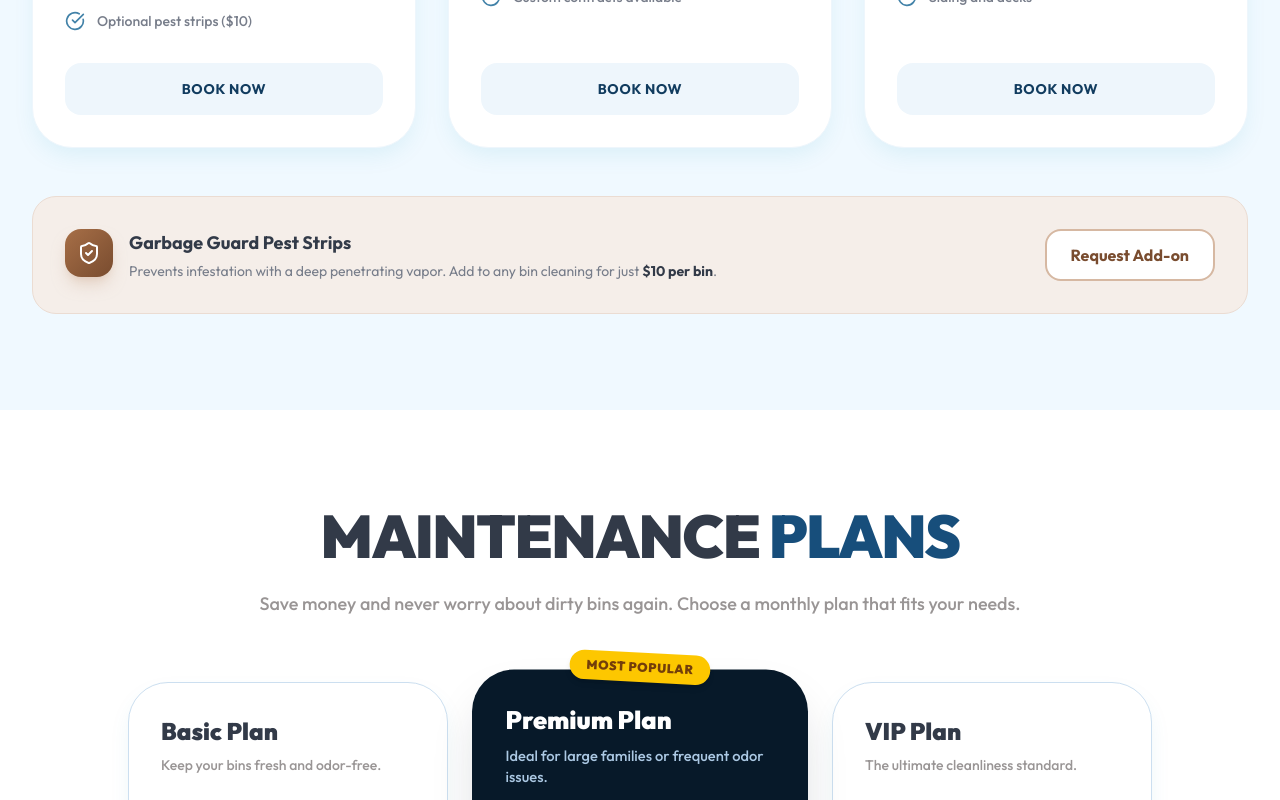
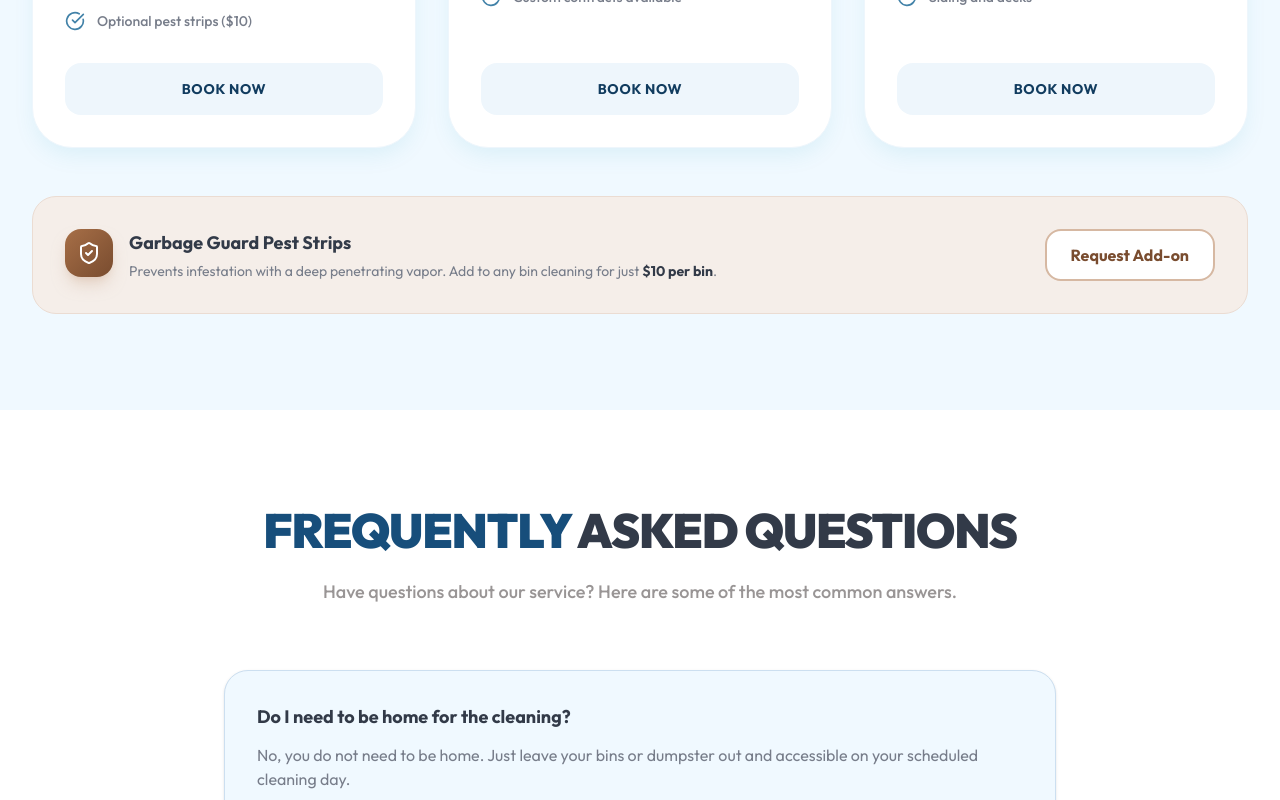
Before and after one commit to sambellettiere-ship-it/FACU, a Next.js app: page / in a window 1280 px wide. Shown: the part 2000-2800 px from the top of the page. Built offline with nearby package versions, Linux system fonts and the light colour scheme.

Commit message:
feat: Remove pricing plans from homepage
The pricing plan section was removed from the homepage as it was not being actively used and cluttered the landing page. This simplifies the user experience and focuses on lead generation.

```diff
--- a/app/page.tsx
+++ b/app/page.tsx
@@ -54,48 +54,6 @@ export default function LandingPage() {
     }
   ];
 
-  const plans = [
-    {
-      name: 'Basic Plan',
-      price: '$65',
-      frequency: '/ month',
-      description: 'Keep your bins fresh and odor-free.',
-      features: [
-        'One cleaning per month',
-        'Disinfect & deodorize',
-        'Exterior & interior spray'
-      ],
-      popular: false,
-    },
-    {
-      name: 'Premium Plan',
-      price: '$85',
-      frequency: '/ month',
-      description: 'Ideal for large families or frequent odor issues.',
-      features: [
-        'Two cleanings per month',
-        'Disinfect & deodorize',
-        '10% off soft/power washing for home',
-        'Priority scheduling'
-      ],
-      popular: true,
-    },
-    {
-      name: 'VIP Plan',
-      price: '$120',
-      frequency: '/ month',
-      description: 'The ultimate cleanliness standard.',
-      features: [
-        'Four cleanings per month',
-        'Disinfect & deodorize',
-        'One FREE soft wash per year*',
-        'Includes garbage guard pest strips'
-      ],
-      note: '*Requires active subscription for 150 days.',
-      popular: false,
-    }
-  ];
-
   const scrollToSection = (e: React.MouseEvent<HTMLAnchorElement>, id: string) => {
     e.preventDefault();
     const element = document.getElementById(id);
@@ -119,7 +77,6 @@ export default function LandingPage() {
 
           <div className="hidden md:flex items-center gap-8 relative z-10">
             <a href="#services" onClick={(e) => scrollToSection(e, 'services')} className="text-sm font-medium hover:text-cyan-600 transition-colors text-slate-600">Services</a>
-            <a href="#pricing" onClick={(e) => scrollToSection(e, 'pricing')} className="text-sm font-medium hover:text-cyan-600 transition-colors text-slate-600">Plans</a>
             <a href="#contact" onClick={(e) => scrollToSection(e, 'contact')} className="text-sm font-medium hover:text-cyan-600 transition-colors text-slate-600">Contact</a>
 
             <div className="flex items-center gap-4">
@@ -149,7 +106,6 @@ export default function LandingPage() {
           >
             <div className="flex flex-col gap-6 text-lg">
               <a href="#services" onClick={(e) => scrollToSection(e, 'services')} className="font-medium text-slate-900 border-b border-cyan-100 pb-4">Services</a>
-              <a href="#pricing" onClick={(e) => scrollToSection(e, 'pricing')} className="font-medium text-slate-900 border-b border-cyan-100 pb-4">Plans & Pricing</a>
               <a href="#faq" onClick={(e) => scrollToSection(e, 'faq')} className="font-medium text-slate-900 border-b border-cyan-100 pb-4">FAQ</a>
               <a href="#contact" onClick={(e) => scrollToSection(e, 'contact')} className="font-medium text-slate-900 border-b border-cyan-100 pb-4">Contact</a>
               <a href="tel:2175526182" className="flex items-center gap-3 font-bold text-cyan-700 mt-4">
@@ -216,7 +172,7 @@ export default function LandingPage() {
               Book Now
             </a>
             <a href="#services" onClick={(e) => scrollToSection(e, 'services')} className="w-full sm:w-auto bg-white/10 hover:bg-white/20 backdrop-blur-sm text-white border border-white/20 px-8 py-4 rounded-2xl font-bold text-lg uppercase tracking-wider transition-all flex items-center justify-center">
-              View Pricing
+              View Services
             </a>
           </motion.div>
         </div>
@@ -320,71 +276,6 @@ export default function LandingPage() {
         </div>
       </section>
 
-      {/* Subscription Plans */}
-      <section id="pricing" className="py-24 bg-white relative">
-        <div className="max-w-7xl mx-auto px-4 sm:px-6 lg:px-8 relative z-10">
-          <div className="text-center max-w-3xl mx-auto mb-16">
-            <h2 className="font-display text-4xl md:text-6xl font-black text-slate-900 mb-6 tracking-tight uppercase">Maintenance <span className="text-cyan-600">Plans</span></h2>
-            <p className="text-lg text-slate-500 font-medium">
-              Save money and never worry about dirty bins again. Choose a monthly plan that fits your needs.
-            </p>
-          </div>
-
-          <div className="grid md:grid-cols-3 gap-8 max-w-5xl mx-auto">
-            {plans.map((plan, idx) => (
-              <motion.div
-                key={idx}
-                initial={{ opacity: 0, scale: 0.95 }}
-                whileInView={{ opacity: 1, scale: 1 }}
-                viewport={{ once: true }}
-                transition={{ delay: idx * 0.1 }}
-                className={`relative rounded-[40px] p-8 transition-transform duration-300 ${plan.popular ? 'bg-cyan-900 text-white shadow-2xl shadow-cyan-900/20 scale-105 z-10' : 'bg-white border border-cyan-100 shadow-[0_10px_25px_-5px_rgba(8,145,178,0.1)] hover:scale-[1.02]'}`}
-              >
-                {plan.popular && (
-                  <div className="absolute -top-4 left-1/2 -translate-x-1/2 bg-yellow-400 text-yellow-900 px-4 py-1.5 rounded-2xl text-xs font-black tracking-wider uppercase shadow-md rotate-3">
-                    Most Popular
-                  </div>
-                )}
-
-                <h3 className={`font-display text-2xl font-black mb-2 ${plan.popular ? 'text-white' : 'text-slate-900'}`}>{plan.name}</h3>
-                <p className={`text-sm mb-6 min-h-[40px] font-medium ${plan.popular ? 'text-cyan-200' : 'text-slate-500'}`}>{plan.description}</p>
-
-                <div className="flex items-baseline gap-1 mb-8">
-                  <span className={`font-display text-5xl font-black ${plan.popular ? 'text-white' : 'text-cyan-600'}`}>{plan.price}</span>
-                  <span className={`font-bold text-xs uppercase tracking-widest ${plan.popular ? 'text-cyan-400' : 'text-slate-400'}`}>{plan.frequency}</span>
-                </div>
-
-                <ul className="space-y-4 mb-8">
-                  {plan.features.map((feature, fIdx) => (
-                    <li key={fIdx} className="flex items-start gap-3">
-                      <CheckCircle className={`w-5 h-5 flex-shrink-0 ${plan.popular ? 'text-cyan-400' : 'text-cyan-500'}`} />
-                      <span className={`text-sm font-medium ${plan.popular ? 'text-slate-200' : 'text-slate-600'}`}>{feature}</span>
-                    </li>
-                  ))}
-                </ul>
-
-                {plan.note && (
-                  <p className={`text-xs mt-4 mb-6 italic ${plan.popular ? 'text-cyan-400' : 'text-slate-500'}`}>{plan.note}</p>
-                )}
-
-                <a
-                  href="#contact"
-                  onClick={(e) => scrollToSection(e, 'contact')}
-                  className={`w-full block text-center py-4 rounded-2xl font-black transition-all mt-auto tracking-wider uppercase text-sm ${
-                    plan.popular
-                      ? 'bg-gradient-to-br from-orange-400 to-orange-600 text-white shadow-lg shadow-orange-500/30 hover:scale-105 active:scale-95'
-                      : 'bg-cyan-50 hover:bg-cyan-100 text-cyan-700'
-                  }`}
-                >
-                  Choose {plan.name}
-                </a>
-              </motion.div>
-            ))}
-          </div>
-
-        </div>
-      </section>
-
       {/* FAQ Section */}
       <section id="faq" className="py-24 bg-white relative z-20">
         <div className="max-w-4xl mx-auto px-4 sm:px-6 lg:px-8">
@@ -468,6 +359,15 @@ export default function LandingPage() {
                   </div>
                 </div>
               </div>
+
+              <div className="mt-12 bg-white/10 backdrop-blur-sm rounded-2xl p-6 border border-white/20 relative z-10">
+                <h4 className="font-bold text-white text-lg mb-2 flex items-center gap-2">
+                  <Star className="w-5 h-5 text-yellow-400" /> Subscription Plans
+                </h4>
+                <p className="text-cyan-50 text-sm leading-relaxed">
+                  Interested in regular maintenance? Contact us via text message, email, or any of our social media accounts to sign up for a subscription plan!
+                </p>
+              </div>
             </div>
 
             <div className="md:w-1/2 p-8 md:p-12 bg-white flex flex-col justify-center">
```
